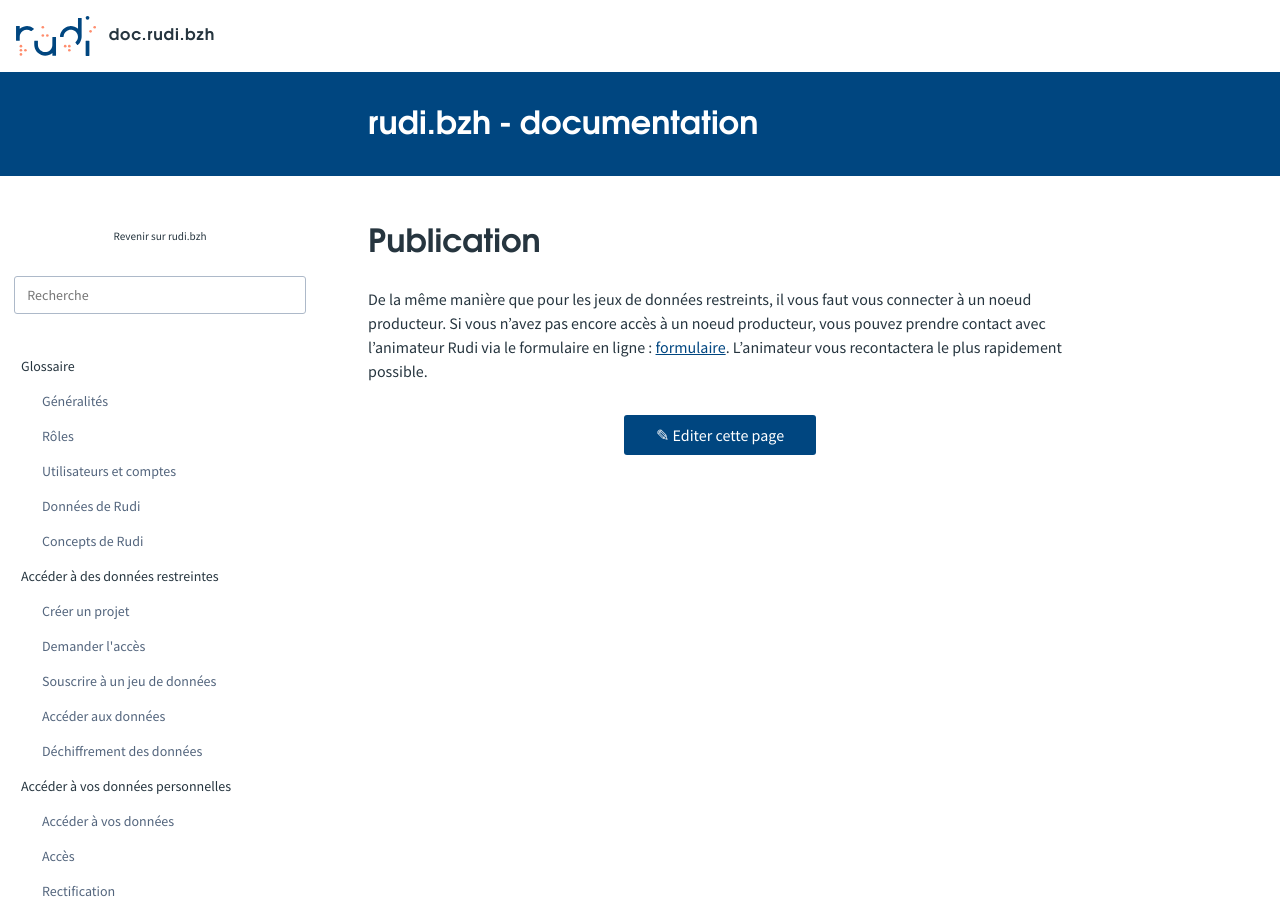
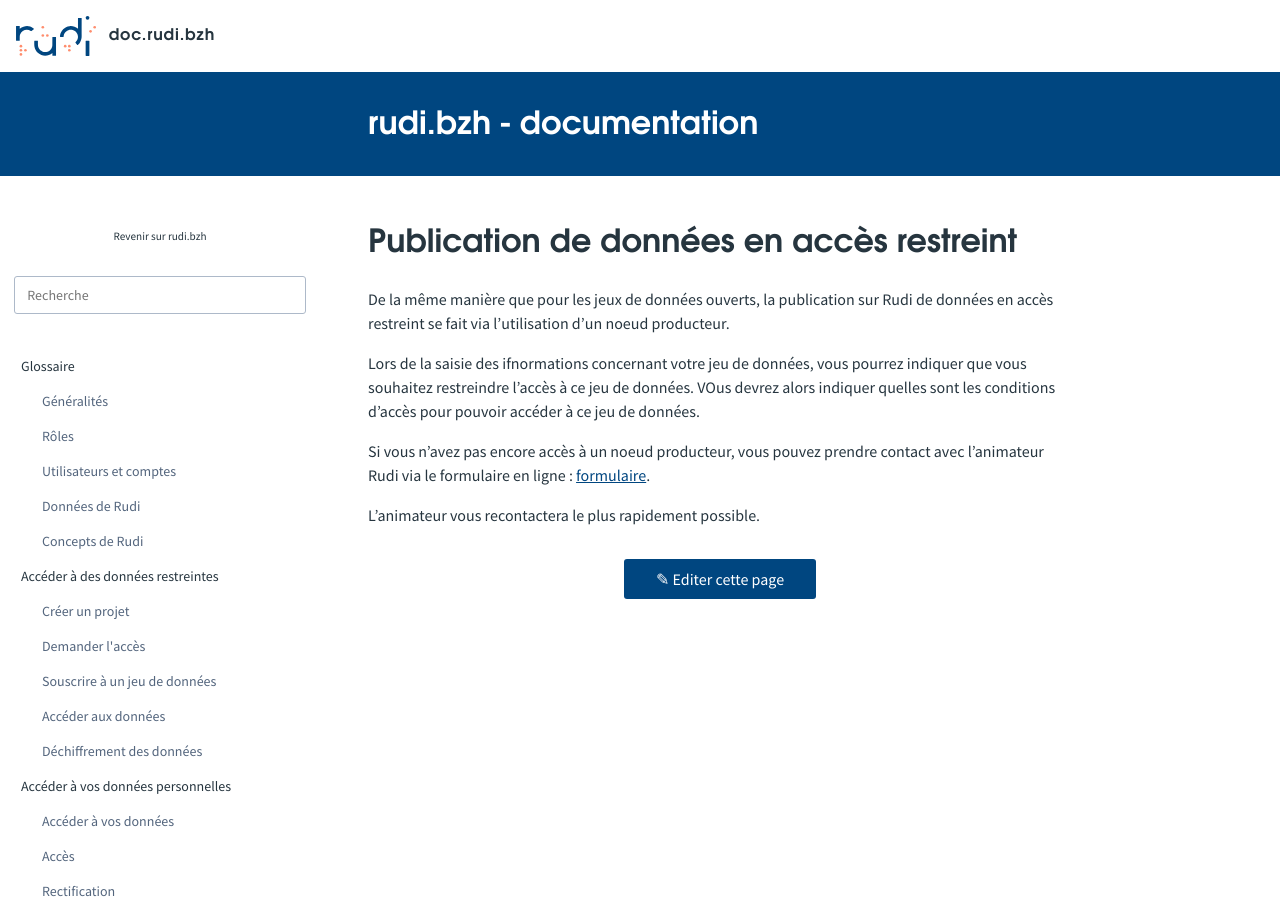
Before and after one commit to sigrennesmetropole/rudi_documentation, a Jekyll site: the page built from articles/_publication/donnee_restreint.md, in a window 1280 px wide and 900 px high. Built offline with Jekyll 4.4.1, drawn with Linux system fonts in a browser that asks for light colours; some of the changed text lies outside the part shown.

Commit message:
Update donnee_restreint.md
ajout détails

```diff
--- a/articles/_publication/donnee_restreint.md
+++ b/articles/_publication/donnee_restreint.md
@@ -1,9 +1,14 @@
 ---
 order: 2
-title: Données à accès restreint
+title: Publication de onnées en accès restreint
 ---
 
-# Publication
-De la même manière que pour les jeux de données restreints, il vous faut vous connecter à un noeud producteur.
+# Publication de données en accès restreint
+
+De la même manière que pour les jeux de données ouverts, la publication sur Rudi de données en accès restreint se fait via l'utilisation d'un noeud producteur.
+
+Lors de la saisie des ifnormations concernant votre jeu de données, vous pourrez indiquer que vous souhaitez restreindre l'accès à ce jeu de données. VOus devrez alors indiquer quelles sont les conditions d'accès pour pouvoir accéder à ce jeu de données.
+
 Si vous n'avez pas encore accès à un noeud producteur, vous pouvez prendre contact avec l'animateur Rudi via le formulaire en ligne : [formulaire](https://blog.rudi.bzh/portail-beta-contact/).
+
 L'animateur vous recontactera le plus rapidement possible.
```
